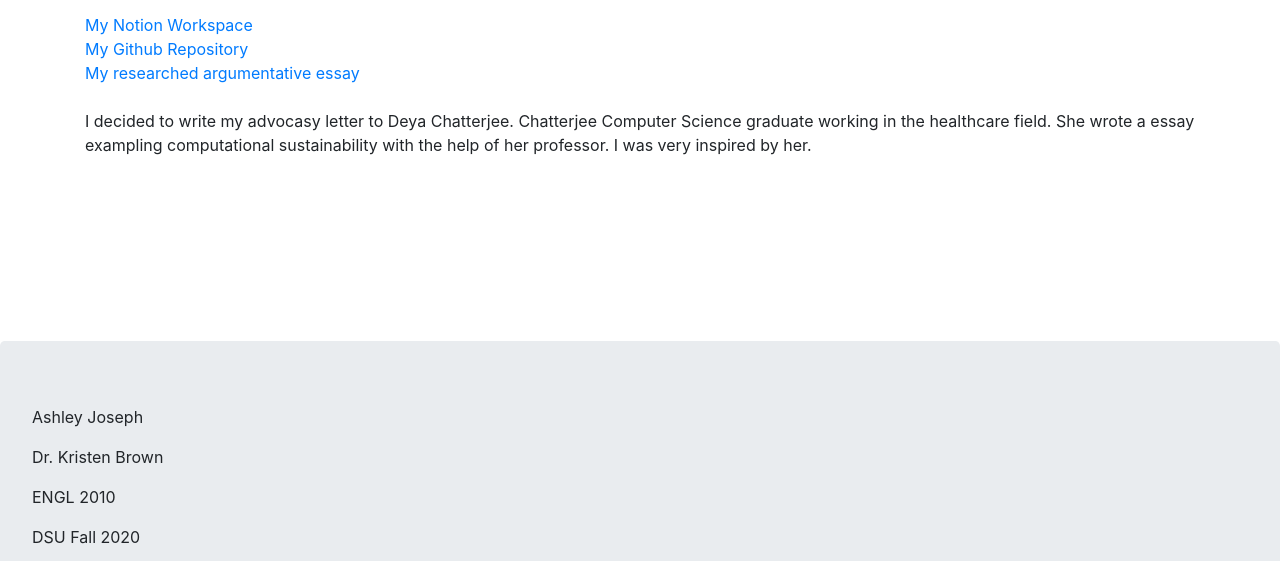
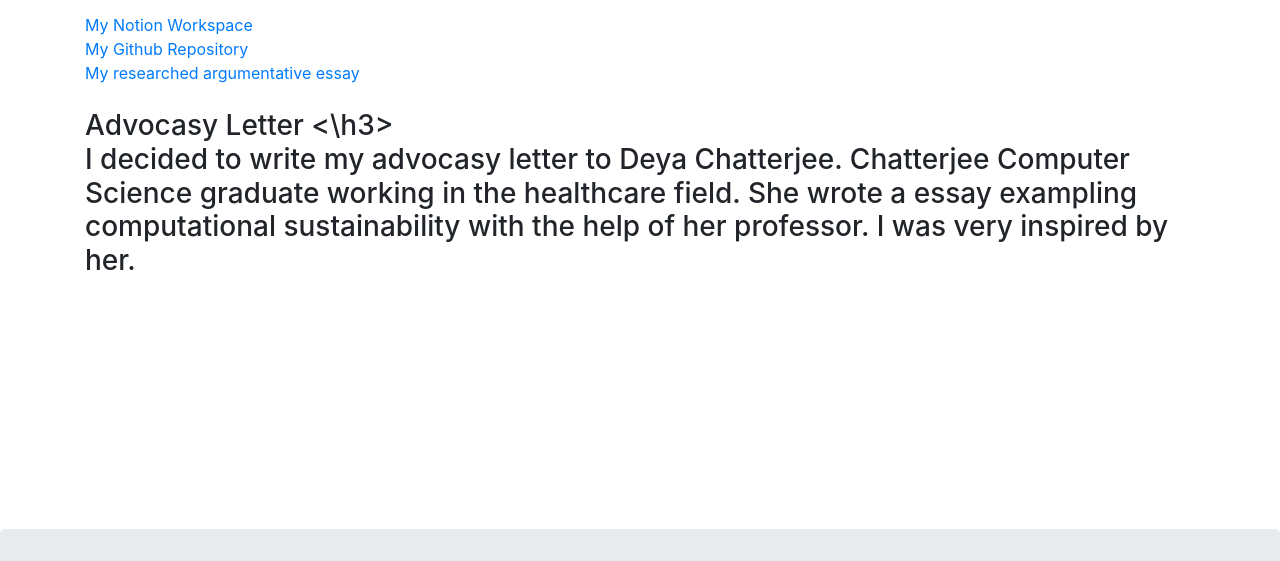
Before and after one commit to ashleyjoseph021/compsustain_webpage, a plain HTML site: page work_projects.html in a window 1280 px wide. Shown: the part 391-952 px from the top of the page. Drawn offline with nearby package versions, Linux system fonts and the light colour scheme.

Commit message:
Update work_projects.html

```diff
--- a/work_projects.html
+++ b/work_projects.html
@@ -84,7 +84,7 @@
 
   <div>
       <br>
-
+      <h3> Advocasy Letter <\h3>
       <p> I decided to write my advocasy letter to Deya Chatterjee. Chatterjee Computer Science graduate working in the healthcare field. She wrote a essay exampling computational sustainability with the help of her professor. I was very inspired by her.
 
   <br>
```
